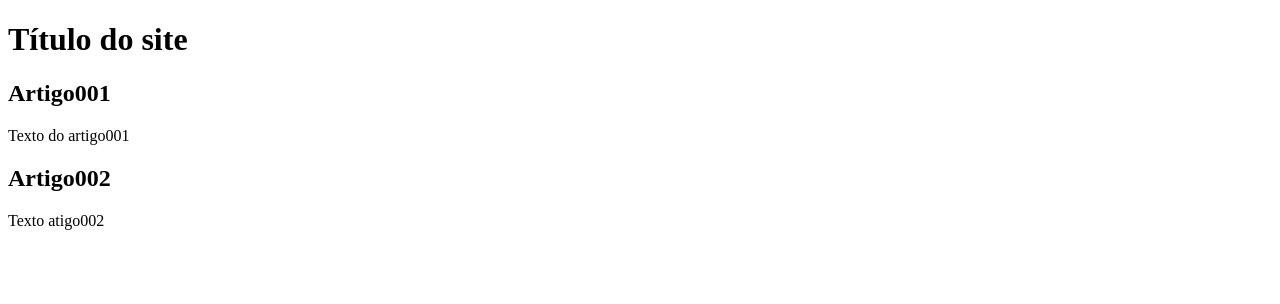
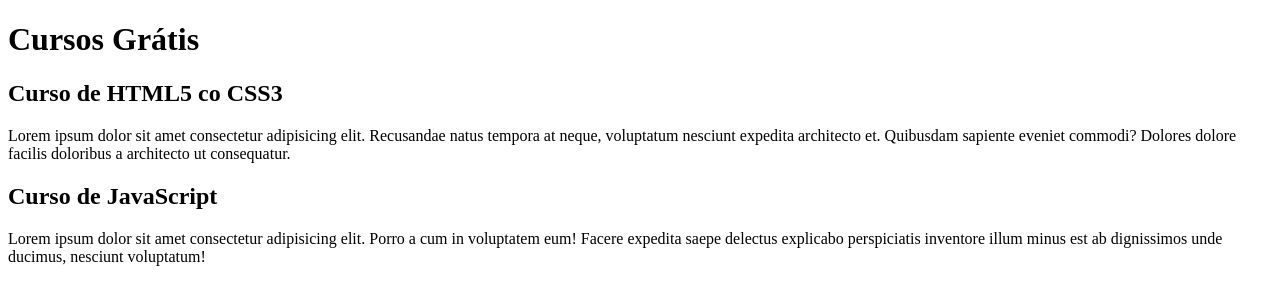
Before and after one commit to mrosamml/projeto-site, a plain HTML site: page index.html in a window 1280 px wide. Drawn offline with Linux system fonts and the light colour scheme.

Commit message:
comecei a escrever o conteúdo

```diff
--- a/index.html
+++ b/index.html
@@ -8,15 +8,15 @@
 <body>
     <main>
         <head>
-            <h1>Título do site</h1>
+            <h1>Cursos Grátis</h1>
         </head>
         <article>
-            <h2>Artigo001</h2>
-            <p>Texto do artigo001</p>
+            <h2>Curso de HTML5 co CSS3</h2>
+            <p>Lorem ipsum dolor sit amet consectetur adipisicing elit. Recusandae natus tempora at neque, voluptatum nesciunt expedita architecto et. Quibusdam sapiente eveniet commodi? Dolores dolore facilis doloribus a architecto ut consequatur.</p>
         </article>
         <article>
-            <h2>Artigo002</h2>
-            <p>Texto atigo002</p>
+            <h2>Curso de JavaScript</h2>
+            <p>Lorem ipsum dolor sit amet consectetur adipisicing elit. Porro a cum in voluptatem eum! Facere expedita saepe delectus explicabo perspiciatis inventore illum minus est ab dignissimos unde ducimus, nesciunt voluptatum!</p>
         </article>
     </main>
 </body>
```
